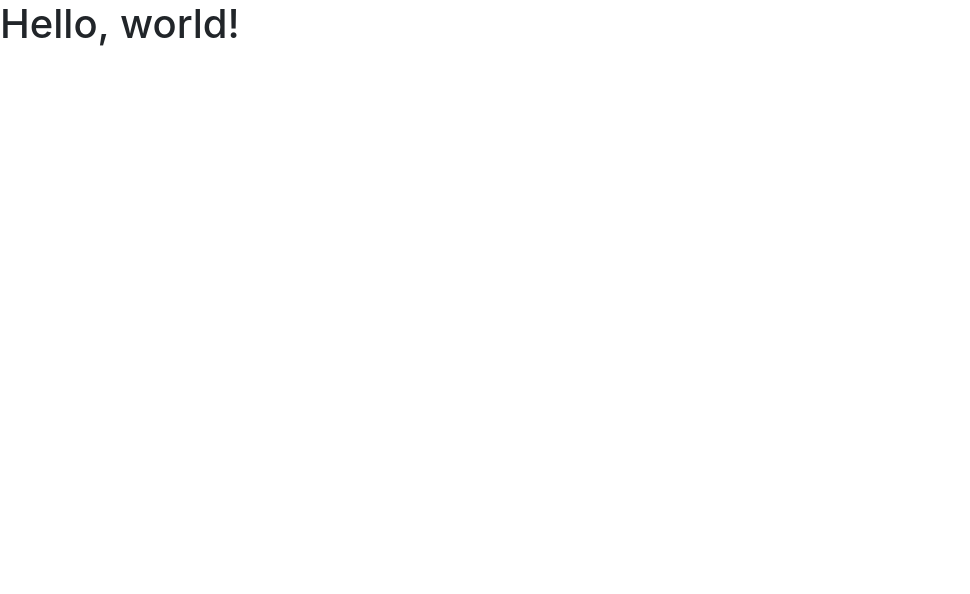
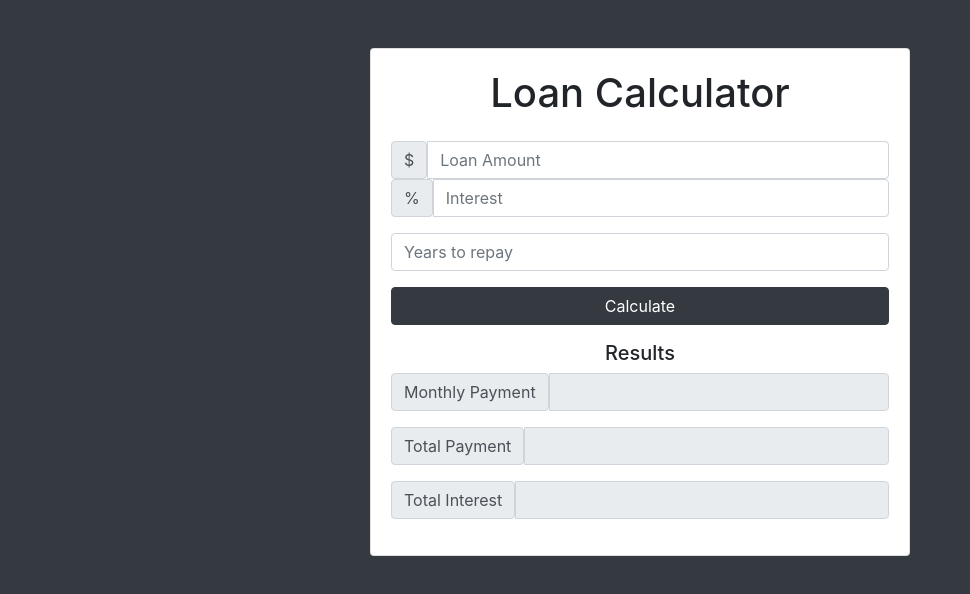
Before and after one commit to faraznaeem/loan_calculator, a plain HTML site: page index.html in a window 1280 px wide. Shown: the whole page, without its empty margins (0-970 px from the left). Drawn offline with nearby package versions, Linux system fonts and the light colour scheme.

Commit message:
Adds basic form and styling

```diff
--- a/index.html
+++ b/index.html
@@ -1,19 +1,78 @@
 <!doctype html>
 <html lang="en">
-  <head>
+
+<head>
     <meta charset="utf-8">
     <meta name="viewport" content="width=device-width, initial-scale=1, shrink-to-fit=no">
 
-    <link rel="stylesheet" href="https://stackpath.bootstrapcdn.com/bootstrap/4.3.1/css/bootstrap.min.css" integrity="sha384-ggOyR0iXCbMQv3Xipma34MD+dH/1fQ784/j6cY/iJTQUOhcWr7x9JvoRxT2MZw1T" crossorigin="anonymous">
+    <link rel="stylesheet" href="https://stackpath.bootstrapcdn.com/bootstrap/4.3.1/css/bootstrap.min.css"
+        integrity="sha384-ggOyR0iXCbMQv3Xipma34MD+dH/1fQ784/j6cY/iJTQUOhcWr7x9JvoRxT2MZw1T" crossorigin="anonymous">
 
-    <title>Hello, world!</title>
-  </head>
-  <body>
-    <h1>Hello, world!</h1>
+    <title>Loan Calculator</title>
+</head>
+
+<body class="bg-dark">
+    <div class="container">
+        <div class="row">
+            <div class="col-md-6 mx-auto">
+                <div class="card card-body text-center mt-5">
+                    <h1 class="heading display-5 pb-3">Loan Calculator</h1>
+                    <form id="form-group">
+                        <div class="form-group">
+                            <div class="input-group">
+                                <span class="input-group-text">$</span>
+                                <input type="text" placeholder="Loan Amount" id="amount" class="form-control">
+                            </div>
+                            <div class="form-group">
+                                <div class="input-group">
+                                    <span class="input-group-text">%</span>
+                                    <input type="text" placeholder="Interest" id="interest" class="form-control">
+                                </div>
+                            </div>
+                            <div class="form-group">
+                                <input type="number" placeholder="Years to repay" id="years" class="form-control">
+                            </div>
+                            <div class="form-group">
+                                <input type="submit" value="Calculate" class="btn btn-dark btn-block">
+                            </div>
+                        </div>
+                    </form>
+                    <h5>Results</h5>
+                    <div class="form-group">
+                        <div class="input-group">
+                            <span class="input-group-text">Monthly Payment</span>
+                            <input type="number" disabled id="monthly-payment" class="form-control">
+                        </div>
+                    </div>
+
+                    <div class="form-group">
+                        <div class="input-group">
+                            <span class="input-group-text">Total Payment</span>
+                            <input type="number" disabled id="total-payment" class="form-control">
+                        </div>
+                    </div>
+                    <div class="form-group">
+                        <div class="input-group">
+                            <span class="input-group-text">Total Interest</span>
+                            <input type="number" disabled id="total-interest" class="form-control">
+                        </div>
+                    </div>
+                </div>
+            </div>
+        </div>
+    </div>
 
 
-    <script src="https://code.jquery.com/jquery-3.3.1.slim.min.js" integrity="sha384-q8i/X+965DzO0rT7abK41JStQIAqVgRVzpbzo5smXKp4YfRvH+8abtTE1Pi6jizo" crossorigin="anonymous"></script>
-    <script src="https://cdnjs.cloudflare.com/ajax/libs/popper.js/1.14.7/umd/popper.min.js" integrity="sha384-UO2eT0CpHqdSJQ6hJty5KVphtPhzWj9WO1clHTMGa3JDZwrnQq4sF86dIHNDz0W1" crossorigin="anonymous"></script>
-    <script src="https://stackpath.bootstrapcdn.com/bootstrap/4.3.1/js/bootstrap.min.js" integrity="sha384-JjSmVgyd0p3pXB1rRibZUAYoIIy6OrQ6VrjIEaFf/nJGzIxFDsf4x0xIM+B07jRM" crossorigin="anonymous"></script>
-  </body>
+    <script src="https://code.jquery.com/jquery-3.3.1.slim.min.js"
+        integrity="sha384-q8i/X+965DzO0rT7abK41JStQIAqVgRVzpbzo5smXKp4YfRvH+8abtTE1Pi6jizo"
+        crossorigin="anonymous"></script>
+    <script src="https://cdnjs.cloudflare.com/ajax/libs/popper.js/1.14.7/umd/popper.min.js"
+        integrity="sha384-UO2eT0CpHqdSJQ6hJty5KVphtPhzWj9WO1clHTMGa3JDZwrnQq4sF86dIHNDz0W1"
+        crossorigin="anonymous"></script>
+    <script src="https://stackpath.bootstrapcdn.com/bootstrap/4.3.1/js/bootstrap.min.js"
+        integrity="sha384-JjSmVgyd0p3pXB1rRibZUAYoIIy6OrQ6VrjIEaFf/nJGzIxFDsf4x0xIM+B07jRM"
+        crossorigin="anonymous"></script>
+    <script src="app.js"></script>
+</body>
+
 </html>
```
